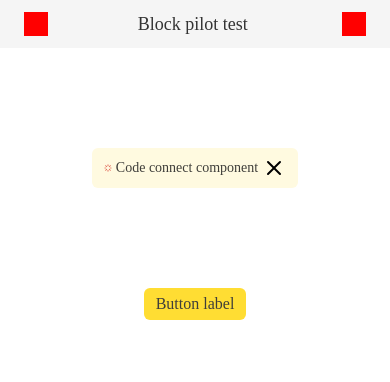
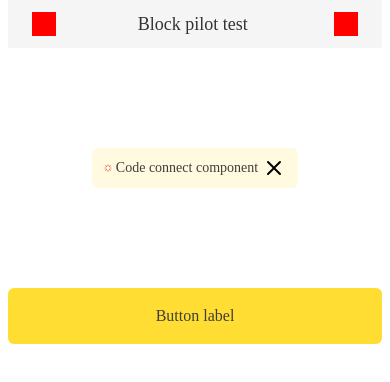
Before and after one commit to yeroar/block-pilot, a React Native app: screen / in a window 390 px wide. Shown: the top 382 px of the page. Built offline with nearby package versions, Linux system fonts and the light colour scheme.

Commit message:
Button updates and fixes

```diff
--- a/App.js
+++ b/App.js
@@ -1,7 +1,7 @@
 import React from "react";
 import { View, StyleSheet } from "react-native";
 import { SafeAreaProvider } from "react-native-safe-area-context"; // Import SafeAreaProvider
-import FWButton from "./cc-components/Button/FWButton";
+import Button from "./cc-components/Button/Button";
 import FoldPageViewHeader from "./cc-components/FoldPageViewHeader/FoldPageViewHeader";
 import CurrencyInput from "./cc-components/CurrencyInput/CurrencyInput";
 import CustomKeyboard from "./cc-components/Keyboard/CustomKeyboard";
@@ -12,7 +12,9 @@ import { FaceNegative, SpacingM2 } from "./generated-tokens/tokens";
 
 export default function App() {
   return (
-    <SafeAreaProvider>
+    <SafeAreaProvider style={{ paddingHorizontal: SpacingM2 }}>
+      {" "}
+      {/* Ensure SafeAreaProvider wraps the app */}
       {/* Wrap the app with SafeAreaProvider */}
       <View style={styles.container}>
         {/* ActionTile with leading and trailing slots */}
@@ -39,12 +41,12 @@ export default function App() {
           trailingSlot={<XCloseIcon />}
           onPress={() => console.log("Action tile pressed")}
         />
-        <FWButton
+        <Button
           label="Button label"
-          loading={false}
+          size="lg"
           variant="primary"
           onPress={() => {}}
-        ></FWButton>
+        ></Button>
       </View>
     </SafeAreaProvider>
   );
--- a/cc-components/Button/FWButton.tsx
+++ b/cc-components/Button/Button.tsx
@@ -17,8 +17,9 @@ import {
   ObjectSecondaryPressed,
   BorderRadiusBr1,
   SpacingM0,
+  SpacingM1,
   SpacingM3,
-  SpacingM8,
+  SpacingM14,
 } from '../../generated-tokens/tokens';
 
 const TOKENS = {
@@ -37,12 +38,12 @@ const TOKENS = {
   spacing: {
     vertical: SpacingM0,
     horizontal: SpacingM3,
-    height: SpacingM8,
+    height: SpacingM14,
   },
   borderRadius: BorderRadiusBr1,
 };
 
-interface FWButtonProps {
+interface ButtonProps {
   label?: string;
   onPress: () => void;
   disabled?: boolean;
@@ -51,6 +52,7 @@ interface FWButtonProps {
   style?: ViewStyle;
   textStyle?: TextStyle;
   labelSlot?: React.ReactNode;
+  size?: 'lg' | 'xs';
 }
 
 const styles = StyleSheet.create({
@@ -61,7 +63,7 @@ const styles = StyleSheet.create({
   },
 });
 
-const FWButton = ({
+const Button = ({
   label = 'Fold button',
   onPress,
   disabled = false,
@@ -70,13 +72,21 @@ const FWButton = ({
   style,
   textStyle,
   labelSlot,
-}: FWButtonProps) => {
+  size = 'lg',
+}: ButtonProps) => {
   const isDisabled = disabled;
   const bgDefault =
     variant === 'primary' ? TOKENS.colors.bgPrimary : TOKENS.colors.bgSecondary;
   const bgPressed =
     variant === 'primary' ? TOKENS.colors.bgPrimaryPressed : TOKENS.colors.bgSecondaryPressed;
   const textColor = disabled ? TOKENS.colors.textDisabled : TOKENS.colors.textDefault;
+
+  const isXs = size === 'xs';
+  const paddingHorizontal = isXs ? SpacingM1 : TOKENS.spacing.horizontal;
+  const height = isXs ? 40 : TOKENS.spacing.height; // Figma: Spacing/m-10 = 40
+  const textType: Parameters<typeof FoldText>[0]['type'] = isXs ? 'body-sm-bold-v2' : 'button-lrg-v2';
+  const width = isXs ? undefined : '100%';
+  const alignSelf = isXs ? undefined : 'stretch';
 
   return (
     <Pressable
@@ -90,9 +100,11 @@ const FWButton = ({
           backgroundColor: pressed && !isDisabled ? bgPressed : bgDefault,
           borderRadius: TOKENS.borderRadius,
           paddingVertical: TOKENS.spacing.vertical,
-          paddingHorizontal: TOKENS.spacing.horizontal,
-          height: TOKENS.spacing.height,
+          paddingHorizontal,
+          height,
           opacity: isDisabled ? 0.5 : 1,
+          width,
+          alignSelf,
         },
         style,
       ]}
@@ -102,7 +114,7 @@ const FWButton = ({
       ) : labelSlot ? (
         labelSlot
       ) : (
-        <FoldText type="button-lrg-v2" style={[{ color: textColor }, textStyle]}>
+        <FoldText type={textType} style={[{ color: textColor }, textStyle]}>
           {label}
         </FoldText>
       )}
@@ -110,4 +122,4 @@ const FWButton = ({
   );
 };
 
-export default FWButton
+export default Button
--- a/cc-components/CurrencyInput/BottomContext.tsx
+++ b/cc-components/CurrencyInput/BottomContext.tsx
@@ -1,7 +1,7 @@
 import React from "react";
 import { View, StyleSheet } from "react-native";
 import ActionTile from "../ActionTile/ActionTile";
-import FWButton from "../Button/FWButton";
+import FWButton from "../Button/Button";
 import { FoldText } from "../Primitives/FoldText";
 import { PlusCircleIcon } from "../assets/BlueSkyIcons/PlusCircleIcon";
 import { BankIcon } from "../assets/BlueSkyIcons/BankIcon";
```
Also changed, not shown: cc-components/Button/Button.figma.tsx (renamed from cc-components/Button/FWButton.figma.tsx, +6 -4 lines).
